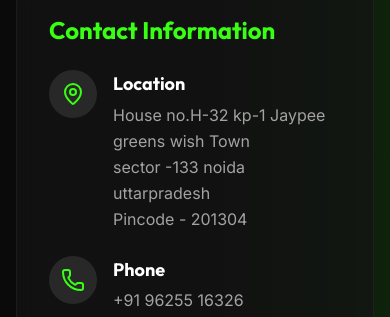
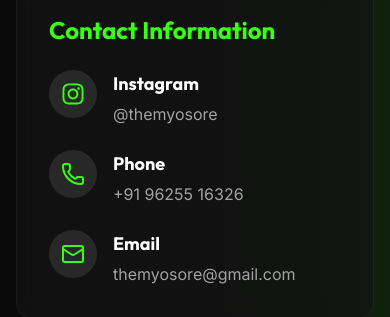
Before and after one commit to akhiln2003/THE_MYOSORE-Freelance, a React (Vite) app in the folder client/: page /contact in a window 390 px wide. Shown: the part 351-668 px from the top of the page. Built offline with nearby package versions, Linux system fonts and the light colour scheme.

Commit message:
feat(contact): replace location info with Instagram link
- Replace contact page location block with clickable Instagram link
- Ensure Instagram icon and handle open https://instagram.com/themyosore
- Keep contact form and phone/email details intact

```diff
--- a/client/src/components/Footer.jsx
+++ b/client/src/components/Footer.jsx
@@ -58,10 +58,7 @@ const Footer = () => {
                 <Mail size={20} className="text-primary shrink-0" />
                 <span>themyosore@gmail.com</span>
               </li>
-              <li className="flex items-start space-x-3 text-text-muted">
-                <MapPin size={32} className="text-primary shrink-0 mt-1" />
-                <span>H-32 kp-1 Jaypee greens wish Town sector -133 noida uttarpradesh</span>
-              </li>
+
             </ul>
           </div>
         </div>
--- a/client/src/pages/Contact.jsx
+++ b/client/src/pages/Contact.jsx
@@ -1,7 +1,7 @@
 import { useState } from 'react';
 import { motion } from 'framer-motion';
 import { MapPin, Phone, Mail, Send, CheckCircle } from 'lucide-react';
-import { FaWhatsapp } from 'react-icons/fa';
+import { FaInstagram, FaWhatsapp } from 'react-icons/fa';
 
 const Contact = () => {
   const [formData, setFormData] = useState({
@@ -87,12 +87,16 @@ const Contact = () => {
               <h3 className="text-2xl font-heading font-bold mb-6 text-primary">Contact Information</h3>
               <ul className="space-y-6">
                 <li className="flex items-start space-x-4">
-                  <div className="bg-white/10 p-3 rounded-full text-primary shrink-0">
-                    <MapPin size={24} />
-                  </div>
+                  <a href="https://instagram.com/themyosore" target="_blank" rel="noreferrer" className="bg-white/10 p-3 rounded-full text-primary shrink-0 inline-flex items-center justify-center">
+                    <FaInstagram size={24} />
+                  </a>
                   <div>
-                    <h4 className="text-lg font-bold">Location</h4>
-                    <p className="text-text-muted mt-1 leading-relaxed">House no.H-32 kp-1 Jaypee greens wish Town<br/>sector -133 noida uttarpradesh<br/>Pincode - 201304</p>
+                    <h4 className="text-lg font-bold">Instagram</h4>
+                    <p className="text-text-muted mt-1">
+                      <a href="https://instagram.com/themyosore" target="_blank" rel="noreferrer" className="hover:text-primary transition-colors">
+                        @themyosore
+                      </a>
+                    </p>
                   </div>
                 </li>
                 <li className="flex items-start space-x-4">
--- a/client/src/pages/Home.jsx
+++ b/client/src/pages/Home.jsx
@@ -154,7 +154,7 @@ const Home = () => {
                 Whether you need dedicated 1-on-1 personal training, sports specific coaching, rehabilitation or senior wellness programs, our elite trainers are committed to guiding you every step of the way.
               </p>
               <Link to="/about" className="inline-flex items-center text-primary font-semibold hover:text-white transition-colors group">
-                Meet our trainers <ArrowRight className="ml-2 w-5 h-5 group-hover:translate-x-1 transition-transform" />
+                About Us <ArrowRight className="ml-2 w-5 h-5 group-hover:translate-x-1 transition-transform" />
               </Link>
             </motion.div>
             <motion.div
```
